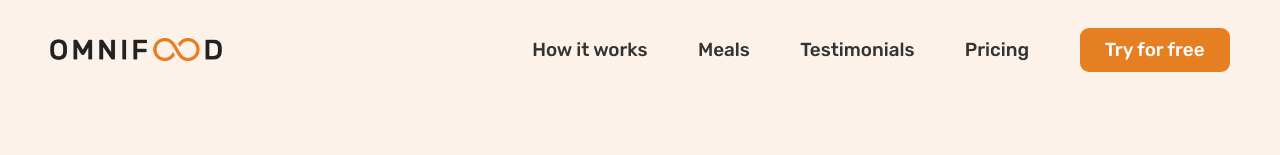
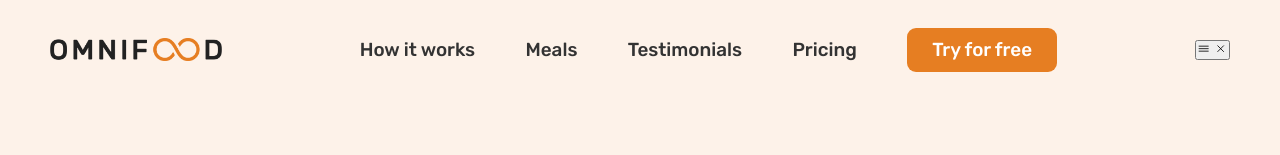
Before and after one commit to SuperUser-Gump/Omnifood, a website: page index.html in a window 1280 px wide. Shown: the top 155 px of the page. Drawn offline with nearby package versions, Linux system fonts and the light colour scheme.

Commit message:
feat: Add mobile navigation button
- Added a menu icon for the mobile navigation button.
- Added a close icon for the mobile navigation button.

```diff
--- a/index.html
+++ b/index.html
@@ -29,6 +29,11 @@
           <li><a class="main-nav-link nav-cta" href="#">Try for free</a></li>
         </ul>
       </nav>
+
+      <button class="btn-mobile-nav">
+        <ion-icon class="icon-mobile-nav" name="menu-outline"></ion-icon>
+        <ion-icon class="icon-mobile-nav" name="close-outline"></ion-icon>
+      </button>
     </header>
 
     <main>
```
